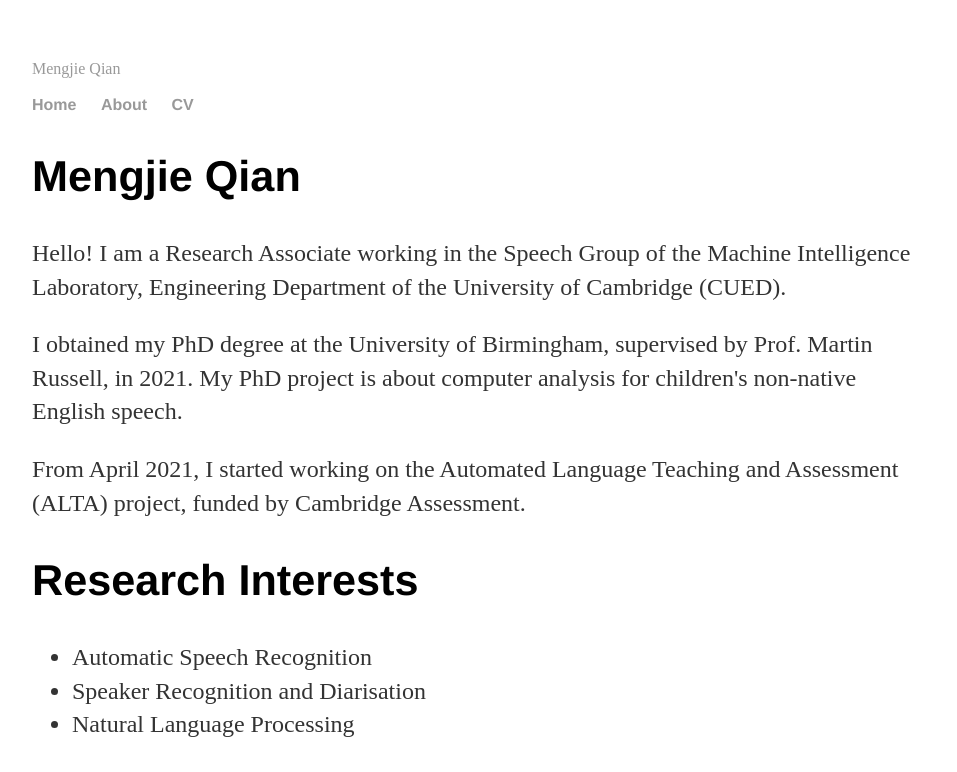
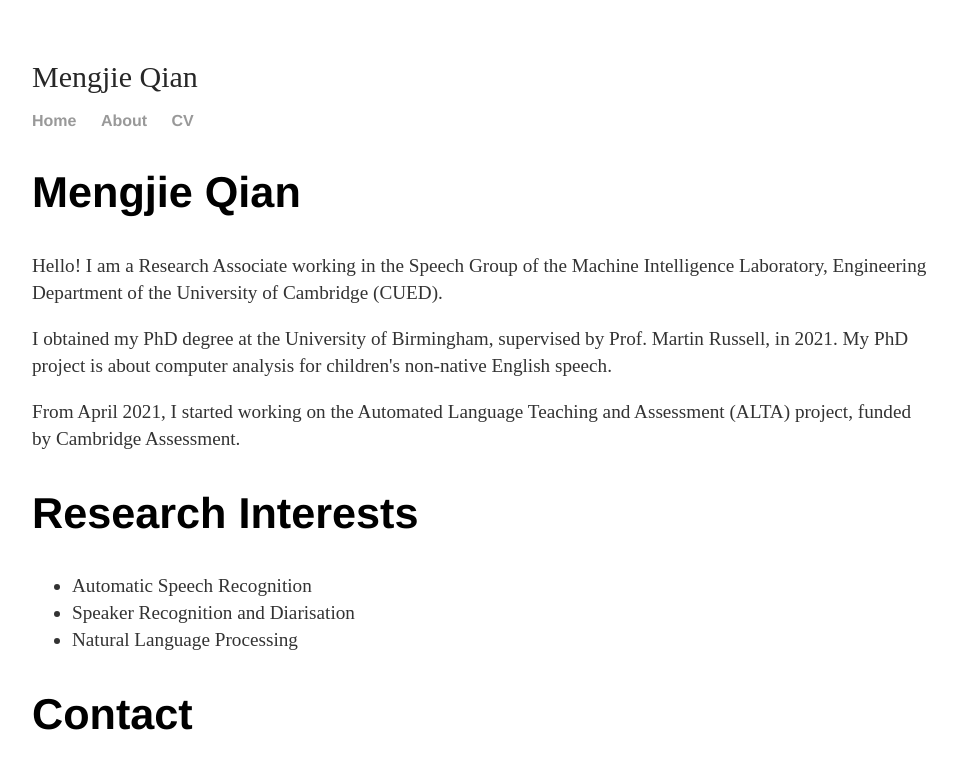
Before and after one commit to MengjieQian/MengjieQian.github.io, a plain HTML site: page index.html in a window 1280 px wide. Shown: the top 772 px of the page, without its empty margins (160-1117 px from the left). Drawn offline with Linux system fonts and the light colour scheme.

Commit message:
Update main.css

```diff
--- a/css/main.css
+++ b/css/main.css
@@ -1,9 +1,10 @@
 body { margin: 60px auto; width: 70%; }
+#author-name{font-size:30px;color:#272727;display:inline-block}
 
 a { text-decoration: none; color: #999; }
 a:hover { text-decoration: underline; }
 
-p, ul { font-size: 1.5em; line-height: 1.4em; color: #333; }
+p, ul { font-size: 1.2em; line-height: 1.4em; color: #333; }
 
 h1, h2, h3, h4 { font-family: 'Helvetica', 'Arial', 'Sans-Serif'; }
 h1 { font-size: 3em;  }
```
